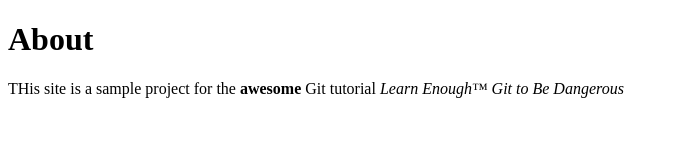
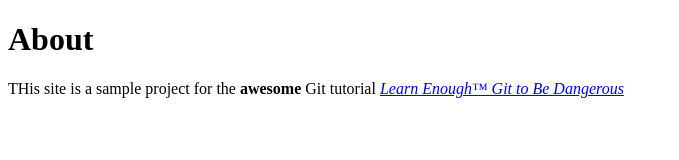
Before and after one commit to NKukava/firstrep, a plain HTML site: page about.html in a window 1280 px wide. Shown: the whole page, without its empty margins (0-679 px from the left). Drawn offline with Linux system fonts and the light colour scheme.

Commit message:
Add link to tutorial title

```diff
--- a/about.html
+++ b/about.html
@@ -6,6 +6,6 @@
 <body>
   <h1>About</h1>
   <p>
-    THis site is a sample project for the <strong>awesome</strong> Git tutorial <em> Learn Enough™ Git to Be Dangerous</em>
+    THis site is a sample project for the <strong>awesome</strong> Git tutorial <a href="https://www.learnenough.com/git-tutorial"><em> Learn Enough™ Git to Be Dangerous</em></a>
 </body>
 </html>
```
